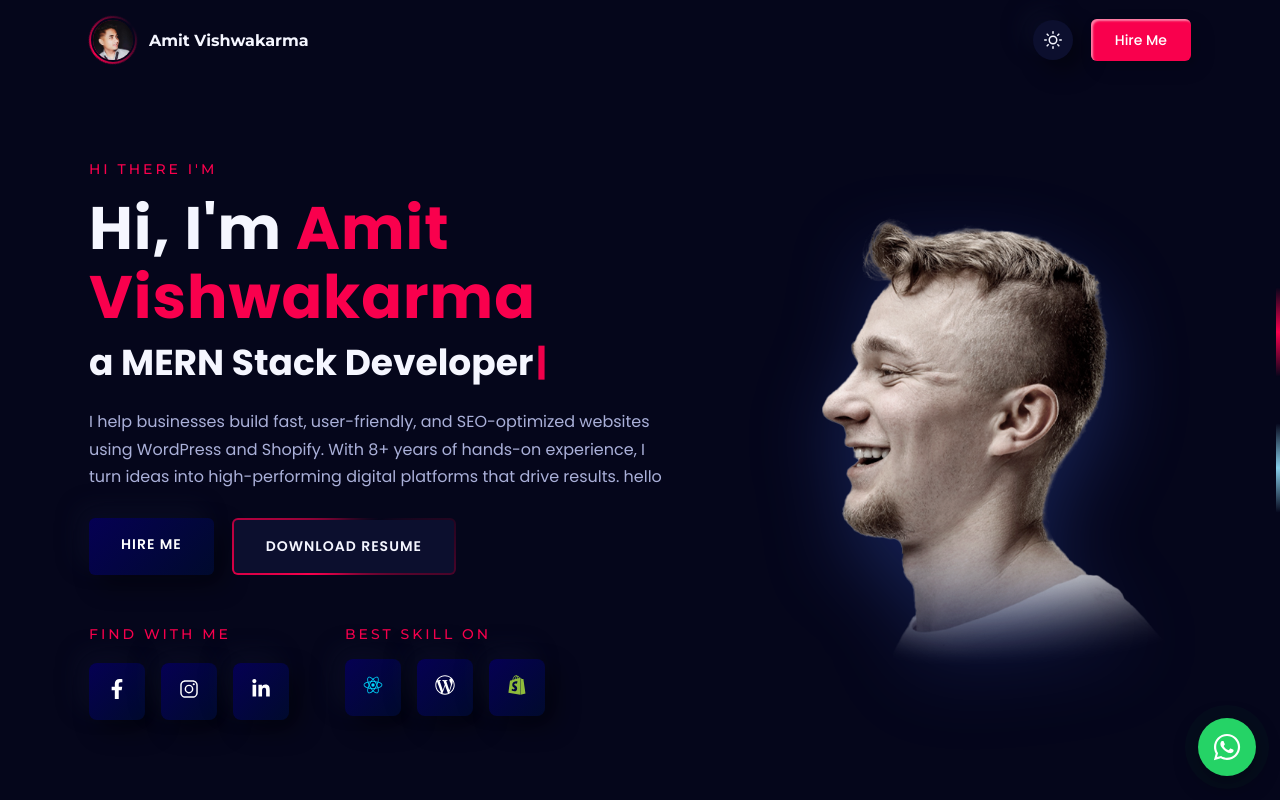
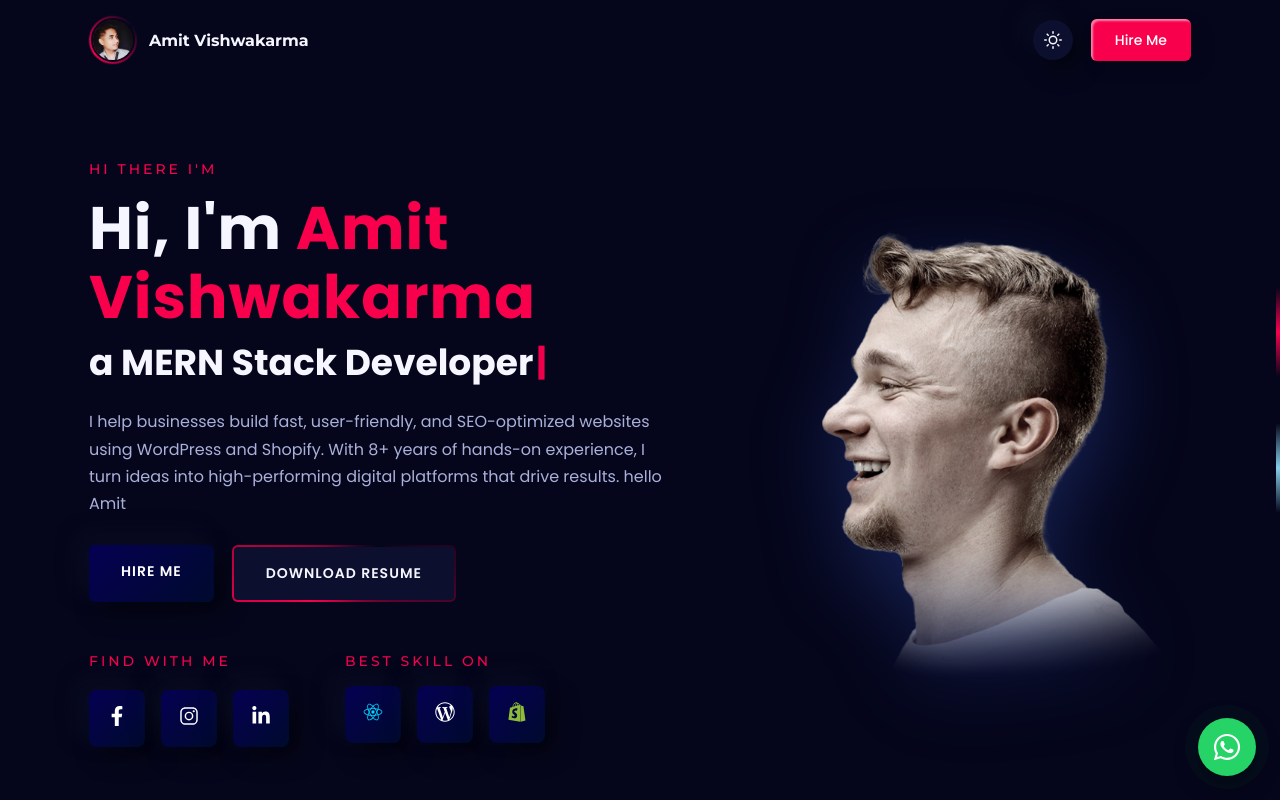
Before and after one commit to AmitDevOfficial/NewPortFolio, a React (Create React App) app: page / in a window 1280 px wide. Shown: the top 800 px of the page. Built offline with nearby package versions, Linux system fonts and the light colour scheme.

Commit message:
Update hero content via admin dashboard

```diff
--- a/src/data/heroData.js
+++ b/src/data/heroData.js
@@ -9,7 +9,7 @@ export const builtInHeroImageOptions = [
 ];
 
 export const defaultHero = {
-    "paragraph": "I help businesses build fast, user-friendly, and SEO-optimized websites using WordPress and Shopify. With 8+ years of hands-on experience, I turn ideas into high-performing digital platforms that drive results. hello",
+    "paragraph": "I help businesses build fast, user-friendly, and SEO-optimized websites using WordPress and Shopify. With 8+ years of hands-on experience, I turn ideas into high-performing digital platforms that drive results. hello Amit",
     "imgKey": "srDesigner",
     "imgUrl": ""
 };
```
